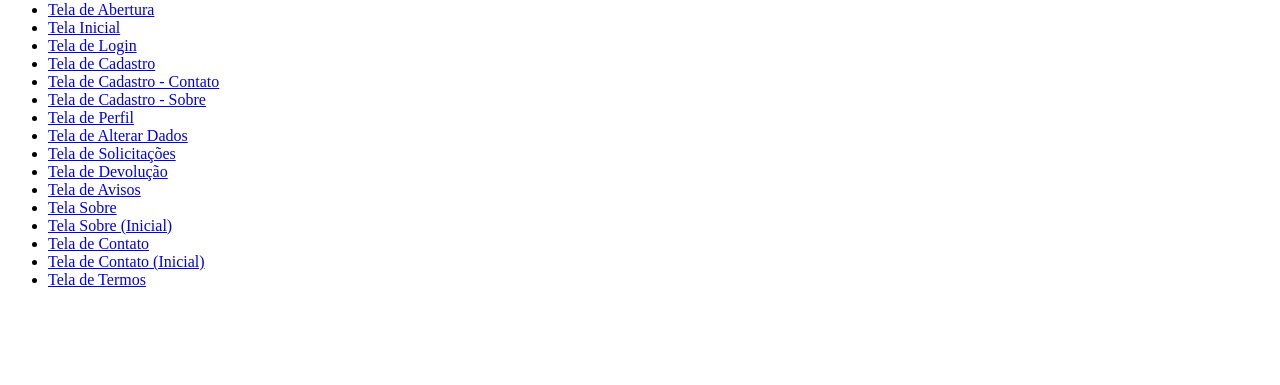
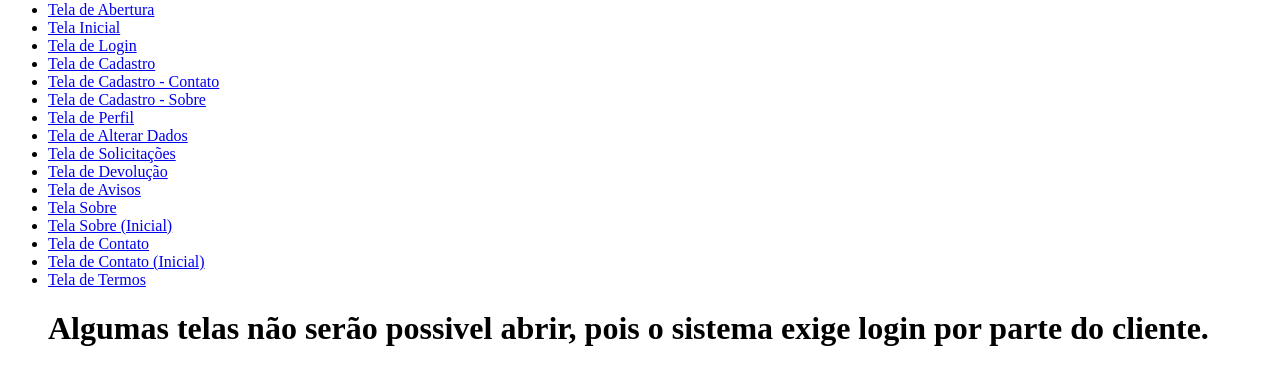
Before and after one commit to vitordapaixaodias567-lab/Versao-final, a website: page index.html in a window 1280 px wide. Shown: the part 79-464 px from the top of the page. Drawn offline with Linux system fonts and the light colour scheme.

Commit message:
Update index.html

```diff
--- a/index.html
+++ b/index.html
@@ -24,6 +24,8 @@
     <li><a href="telas/tela_contato.html">Tela de Contato</a></li>
     <li><a href="telas/tela_contato_inicial.html">Tela de Contato (Inicial)</a></li>
     <li><a href="telas/tela-termos.html">Tela de Termos</a></li>
+
+    <h1>Algumas telas não serão possivel abrir, pois o sistema exige login por parte do cliente.</h1>
   </ul>
 </body>
 </html>
```
